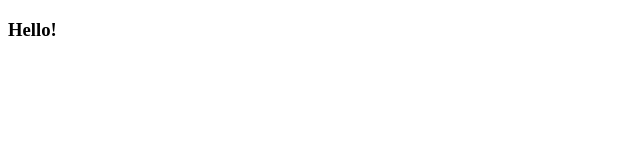
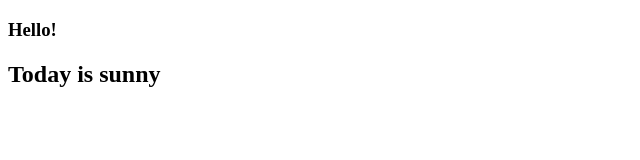
Before and after one commit to tostrander/new-project2, a plain HTML site: page index.html in a window 1280 px wide. Shown: the whole page, without its empty margins (0-640 px from the left). Drawn offline with Linux system fonts and the light colour scheme.

Commit message:
Added h2

```diff
--- a/index.html
+++ b/index.html
@@ -9,5 +9,6 @@
 </head>
 <body>
     <h3>Hello!</h3>
+    <h2>Today is sunny</h2>
 </body>
 </html>
```
